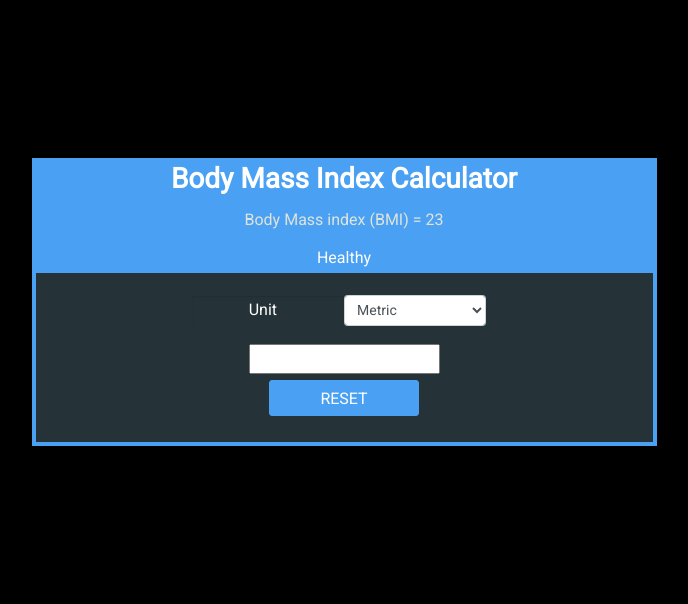
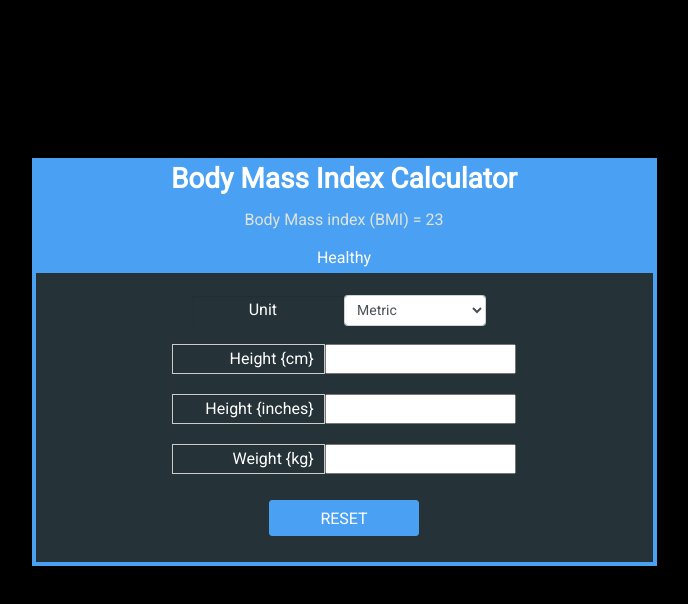
Before and after one commit to robertbenavidez/BMI-Calculator, a React (Create React App) app: page / in a window 1280 px wide. Shown: the top 604 px of the page, without its empty margins (296-984 px from the left). Built offline with nearby package versions, Linux system fonts and the light colour scheme.

Commit message:
working form layout

```diff
--- a/src/components/BMICalculator.js
+++ b/src/components/BMICalculator.js
@@ -1,6 +1,8 @@
 import React from 'react'
+import FormInput from './FormInput'
 
 const BMICalculator = () => {
+    const onChangeInput = e => {}
     return (
         <>
         <div className='bmi-inputs'>
@@ -18,7 +20,28 @@ const BMICalculator = () => {
                         </select>
                     </div>
                 </div>
-                <input type='text' />
+                <FormInput
+                    type="text"
+                    name="heightCount"
+                    title={`Height {cm}`}
+                    value=""
+                    onChange={onChangeInput}
+                 />
+                 <FormInput
+                    type="text"
+                    name="inchesCount"
+                    title={`Height {inches}`}
+                    value=""
+                    onChange={onChangeInput}
+                 />
+                 <FormInput
+                    type="text"
+                    name="heightCount"
+                    title={`Weight {kg}`}
+                    value=""
+                    onChange={onChangeInput}
+                 />
+
             </div>
             <button className='button' type='submit'>
                 Reset
--- /dev/null
+++ b/src/components/FormInput.js
@@ -0,0 +1,39 @@
+import React from 'react'
+import PropTypes from 'prop-types'
+
+const FormInput = props => {
+    const {
+        name,
+        type,
+        title,
+        value,
+        onChange,
+    } = props
+
+
+    return (
+        <div className="input-groups">
+            <span className="label">{title}</span>
+            <div className="range-container">
+                <input
+                    type={type}
+                    name={name}
+                    className="range-input"
+                    value={value}
+                    onChange={onChange}
+                    autoComplete="false"
+
+                />
+            </div>
+        </div>
+    )
+}
+
+FormInput.propTypes = {
+    title: PropTypes.string,
+    value: PropTypes.string.isRequired,
+    onChange: PropTypes.func.isRequired,
+    type: PropTypes.oneOf(['text'])
+}
+
+export default FormInput
```
